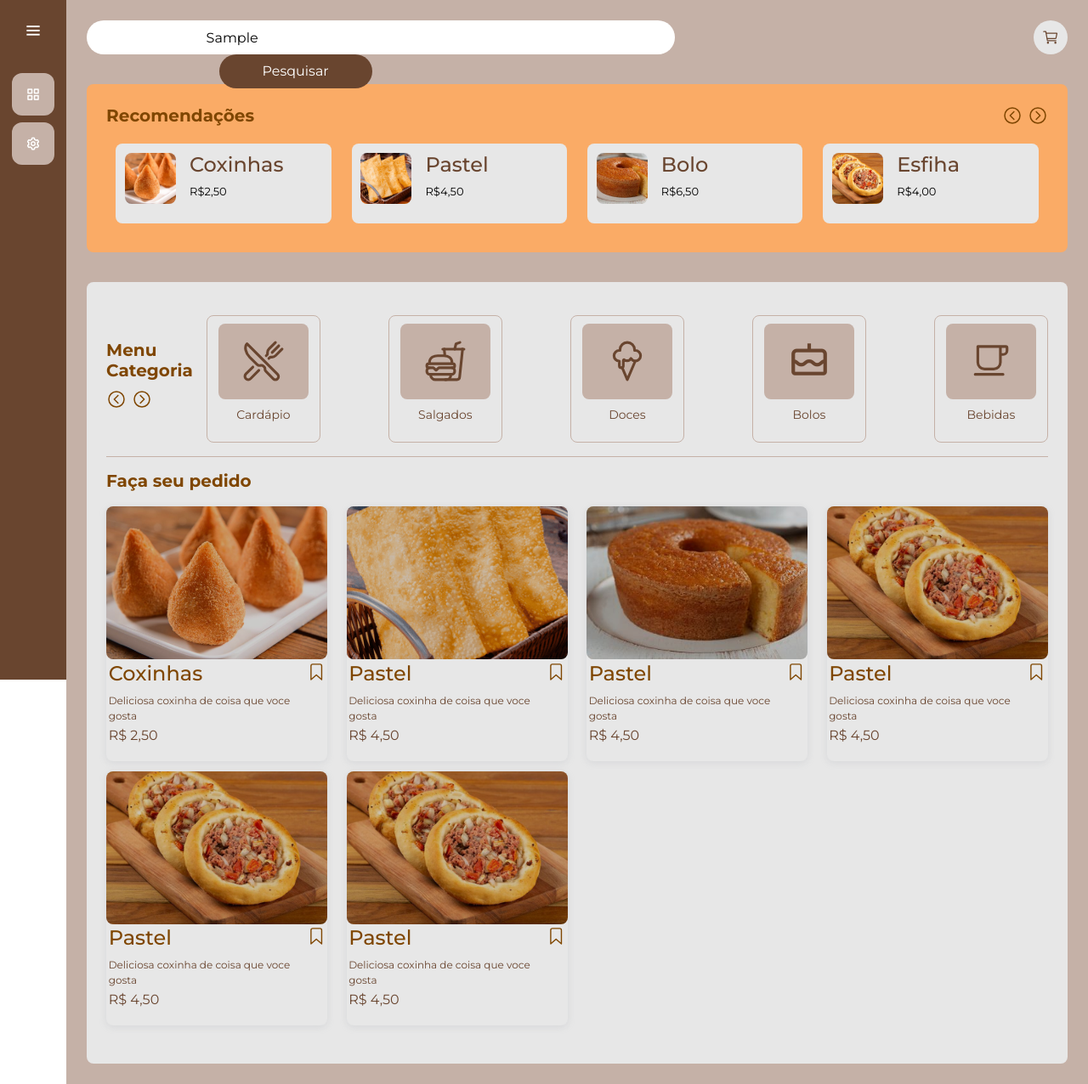
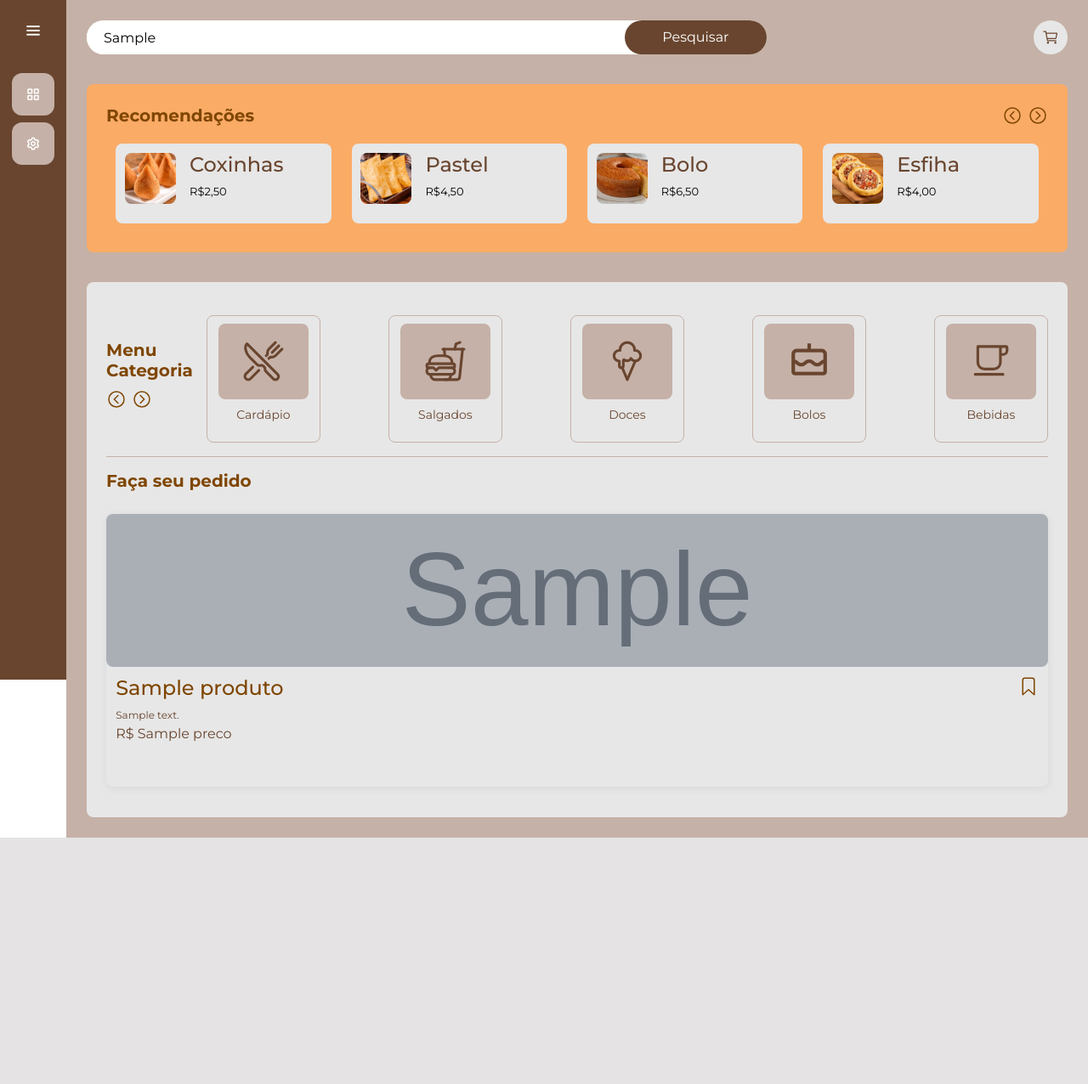
Before and after one commit to nicolinhaaaaaaas/ProjetoPadariaDjango, a Django app: template usuarios/templates/principal.html in a window 1280 px wide. Shown: the whole page at 85% size. After the commit the page ends 986 px from the top, so only its background shows below. Run offline with Django 3.2, Linux system fonts and the light colour scheme; the template is opened without the code that fills it: most values are stand-ins (such as "Sample title", 1, 10 or a date in 2020); grey boxes marked "Sample" are stand-in pictures.

Commit message:
mudanças

```diff
--- a/templates/static/gerenciamento/css/gerenciamento.css
+++ b/templates/static/gerenciamento/css/gerenciamento.css
@@ -6,11 +6,9 @@
     --differential-color: #4b280b;
     --red-color: #9E7047;
 }
-
 .distanciamento{
     padding-left: 100px;
     padding-right: 100px;
-
 }
 .id{
     width: 15%;
--- a/templates/static/usuarios/css/telaprincipal.css
+++ b/templates/static/usuarios/css/telaprincipal.css
@@ -42,7 +42,7 @@ body{
 }
 
 .search{
-    width: 60%;
+    width: 800px;
     height: 40px;
     display: flex;
     justify-content: space-around;
@@ -91,7 +91,11 @@ body{
     background-color: var(--contrast-color);
     color: var(--dark-color);
 }
-
+#pesquisa-produto{
+    width: 800px;
+    display: flex;
+    margin: 0 auto;
+}
 .profile{
     display: flex;
     align-items: center;
--- a/usuarios/templates/principal.html
+++ b/usuarios/templates/principal.html
@@ -15,7 +15,7 @@
             <ion-icon class="menu-toggle" name="menu-outline"></ion-icon>
 
             <div class="search">
-                <form method="GET" action="{% url 'pesquisar_produto' %}">
+                <form id="pesquisa-produto" method="GET" action="{% url 'pesquisar_produto' %}">
                     <input type="text" placeholder="Pesquisar" name="Pesquisar" value="{{termo_pesquisa}}">
                     <button class="search-btn">Pesquisar</button>
                 </form>
@@ -116,72 +116,19 @@
             <div class="main-detail">
                 <h2 class="main-title">Faça seu pedido</h2>
                 <div class="detail-wrapper">
-                    <div class="detail-card">
-                        <img class="detail-img" src="{% static 'usuarios/img/destaque1.jpg' %}">
+                    {% for produto in produtos %}
+                    <div class="detail-card produto-card" onclick="expandirProduto('{{ produto.nome_produto }}', '{{ produto.descricao }}', '{{ produto.preco }}', '{{ produto.imagem.url }}')">
+                        <img class="detail-img" src="{{ produto.imagem.url }}" alt="{{ produto.nome_produto }}">
                         <div class="detail-desc">
                             <div class="detail-name">
-                                <h4>Coxinhas</h4>
-                                <p class="detail-sub">Deliciosa coxinha de coisa que voce gosta</p>
-                                <p class="price">R$ 2,50</p>
+                                <h4>{{produto.nome_produto}}</h4>
+                                <p class="detail-sub">{{produto.descricao}}</p>
+                                <p class="price">R$ {{produto.preco}}</p>
                             </div>
                             <ion-icon class="detail-favorites" name="bookmark-outline"></ion-icon>
                         </div>
                     </div>
-                    <div class="detail-card">
-                        <img class="detail-img" src="{% static 'usuarios/img/destaque2.png' %}">
-                        <div class="detail-desc">
-                            <div class="detail-name">
-                                <h4>Pastel</h4>
-                                <p class="detail-sub">Deliciosa coxinha de coisa que voce gosta</p>
-                                <p class="price">R$ 4,50</p>
-                            </div>
-                            <ion-icon class="detail-favorites" name="bookmark-outline"></ion-icon>
-                        </div>
-                    </div>
-                    <div class="detail-card">
-                        <img class="detail-img" src="{% static 'usuarios/img/destaque3.jpg' %}">
-                        <div class="detail-desc">
-                            <div class="detail-name">
-                                <h4>Pastel</h4>
-                                <p class="detail-sub">Deliciosa coxinha de coisa que voce gosta</p>
-                                <p class="price">R$ 4,50</p>
-                            </div>
-                            <ion-icon class="detail-favorites" name="bookmark-outline"></ion-icon>
-                        </div>
-                    </div>
-                    <div class="detail-card">
-                        <img class="detail-img" src="{% static 'usuarios/img/destaque4.jpg' %}">
-                        <div class="detail-desc">
-                            <div class="detail-name">
-                                <h4>Pastel</h4>
-                                <p class="detail-sub">Deliciosa coxinha de coisa que voce gosta</p>
-                                <p class="price">R$ 4,50</p>
-                            </div>
-                            <ion-icon class="detail-favorites" name="bookmark-outline"></ion-icon>
-                        </div>
-                    </div>
-                    <div class="detail-card">
-                        <img class="detail-img" src="{% static 'usuarios/img/destaque4.jpg' %}">
-                        <div class="detail-desc">
-                            <div class="detail-name">
-                                <h4>Pastel</h4>
-                                <p class="detail-sub">Deliciosa coxinha de coisa que voce gosta</p>
-                                <p class="price">R$ 4,50</p>
-                            </div>
-                            <ion-icon class="detail-favorites" name="bookmark-outline"></ion-icon>
-                        </div>
-                    </div>
-                    <div class="detail-card">
-                        <img class="detail-img" src="{% static 'usuarios/img/destaque4.jpg' %}">
-                        <div class="detail-desc">
-                            <div class="detail-name">
-                                <h4>Pastel</h4>
-                                <p class="detail-sub">Deliciosa coxinha de coisa que voce gosta</p>
-                                <p class="price">R$ 4,50</p>
-                            </div>
-                            <ion-icon class="detail-favorites" name="bookmark-outline"></ion-icon>
-                        </div>
-                    </div>
+                    {% endfor %}
                 </div>
             </div>
         </div>
--- a/usuarios/views.py
+++ b/usuarios/views.py
@@ -10,7 +10,8 @@ import re
 
 
 def principal(request):
-    return render(request, 'principal.html')
+    produtos_list = Produto.objects.all()
+    return render(request, 'principal.html', {'produtos': produtos_list})
 
 def cadastro(request):
     if request.method == 'GET':
```
Also changed, not shown: gerenciamento/models.py (+13 -2 lines), templates/static/usuarios/css/tela-cadastro.css (+21 -21 lines), db.sqlite3, media/media/enroladinho.jpg (added).
